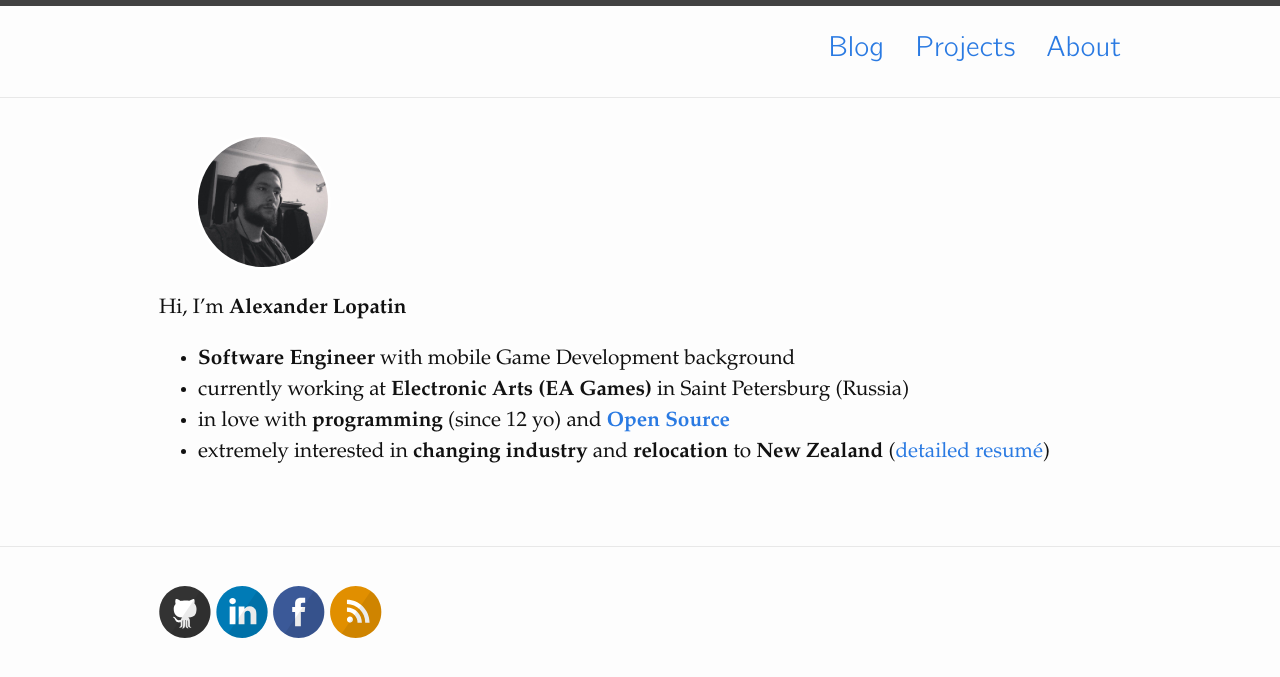
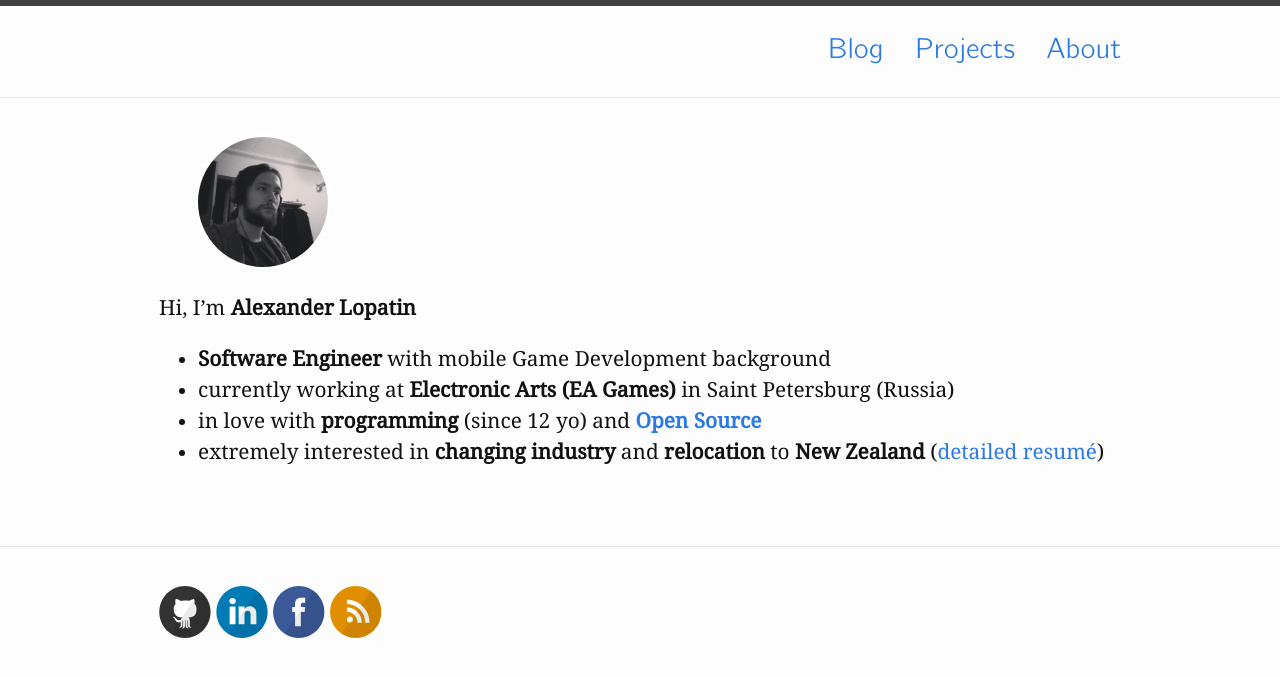
Before and after one commit to alopatindev/alopatindev.github.io, a Jekyll site: the page built from 02_about.md, in a window 1280 px wide. Shown: the top 677 px of the page. Built offline with Jekyll 4.4.1, drawn with Linux system fonts in a browser that asks for light colours.

Commit message:
add fonts

```diff
--- a/css/main.scss
+++ b/css/main.scss
@@ -5,9 +5,10 @@
 
 @import "../fonts/Serif/cmun-serif.css";
 @import "../fonts/Bright/cmun-bright.css";
+@import "../fonts/droid/droid-serif.css";
 
 // Our variables
-$base-font-family: "Palatino Linotype", "Book Antiqua", Palatino, serif;
+$base-font-family: "Droid Serif", "DroidSerifRegular", "Palatino Linotype", "Book Antiqua", Palatino, serif;
 $headline-font-family: "Computer Modern Serif", Georgia, sans-serif;
 $datetime-font-family: "Computer Modern Bright", sans-serif;
 $menu-font-family: "Computer Modern Bright", serif;
--- /dev/null
+++ b/fonts/droid/droid-serif.css
@@ -0,0 +1,24 @@
+@font-face {
+  font-family: 'DroidSerifRegular';
+  src: url('DroidSerif-Regular.ttf') format('truetype');
+  font-weight: normal;
+  font-style: normal;
+}
+@font-face {
+  font-family: 'DroidSerifItalic';
+  src: url('DroidSerif-Italic.ttf') format('truetype');
+  font-weight: normal;
+  font-style: normal;
+}
+@font-face {
+  font-family: 'DroidSerifBold';
+  src: url('DroidSerif-Bold.ttf') format('truetype');
+  font-weight: normal;
+  font-style: normal;
+}
+@font-face {
+  font-family: 'DroidSerifBoldItalic';
+  src: url('DroidSerif-BoldItalic.ttf') format('truetype');
+  font-weight: normal;
+  font-style: normal;
+}
```
Also changed, not shown: fonts/droid/DroidSerif-Bold.ttf (added), fonts/droid/DroidSerif-BoldItalic.ttf (added), fonts/droid/DroidSerif-Italic.ttf (added), fonts/droid/DroidSerif-Regular.ttf (added).
